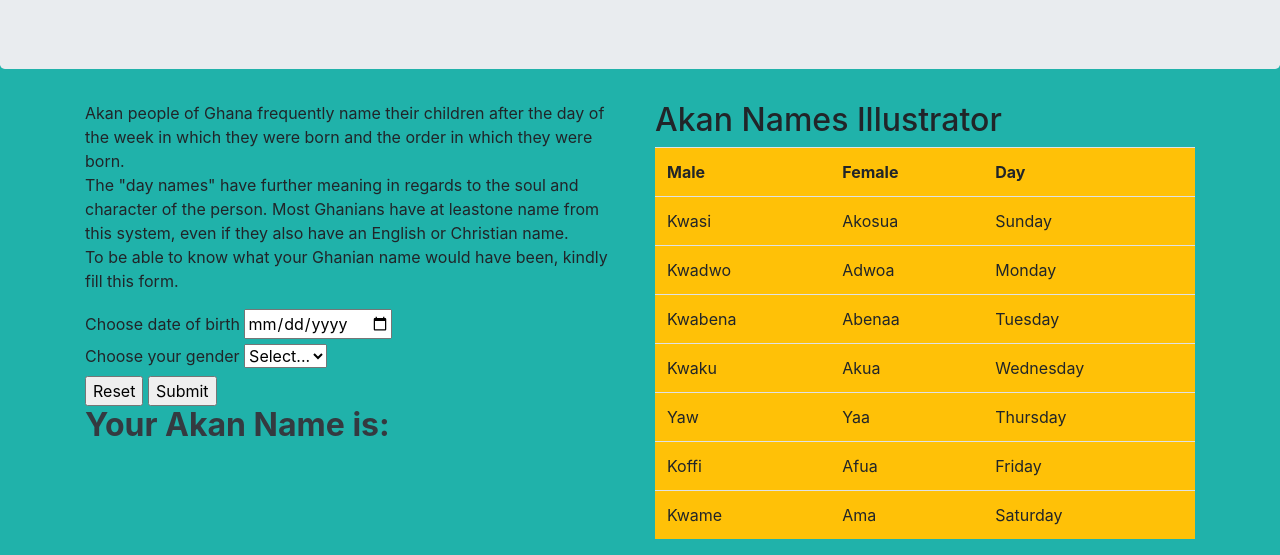
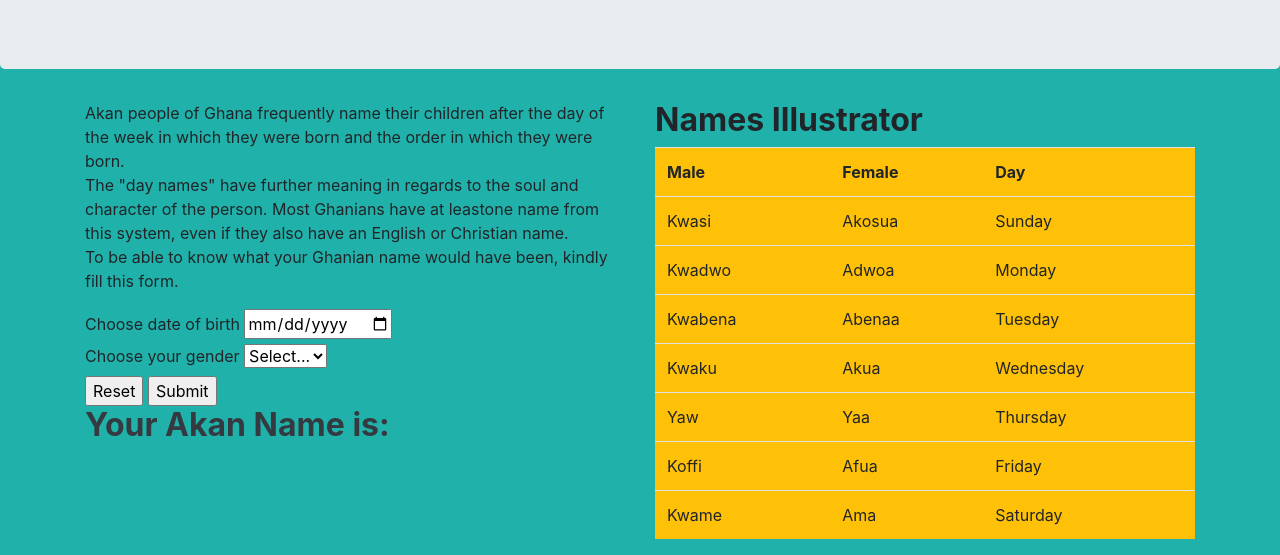
Before and after one commit to Theo-44/Akan-name-project, a plain HTML site: page index.html in a window 1280 px wide. Shown: the part 277-832 px from the top of the page. Drawn offline with Linux system fonts and the light colour scheme.

Commit message:
Add boldness to h2 tag

```diff
--- a/index.html
+++ b/index.html
@@ -53,7 +53,7 @@
                 </div>
             </div>
             <div id="col" class="col-md-6">
-                <h2>Akan Names Illustrator</h2>
+                <h2><strong>Names Illustrator</strong></h2>
                 <table class="table bg-warning">
                     <tr>
                         <th>Male</th>
```
